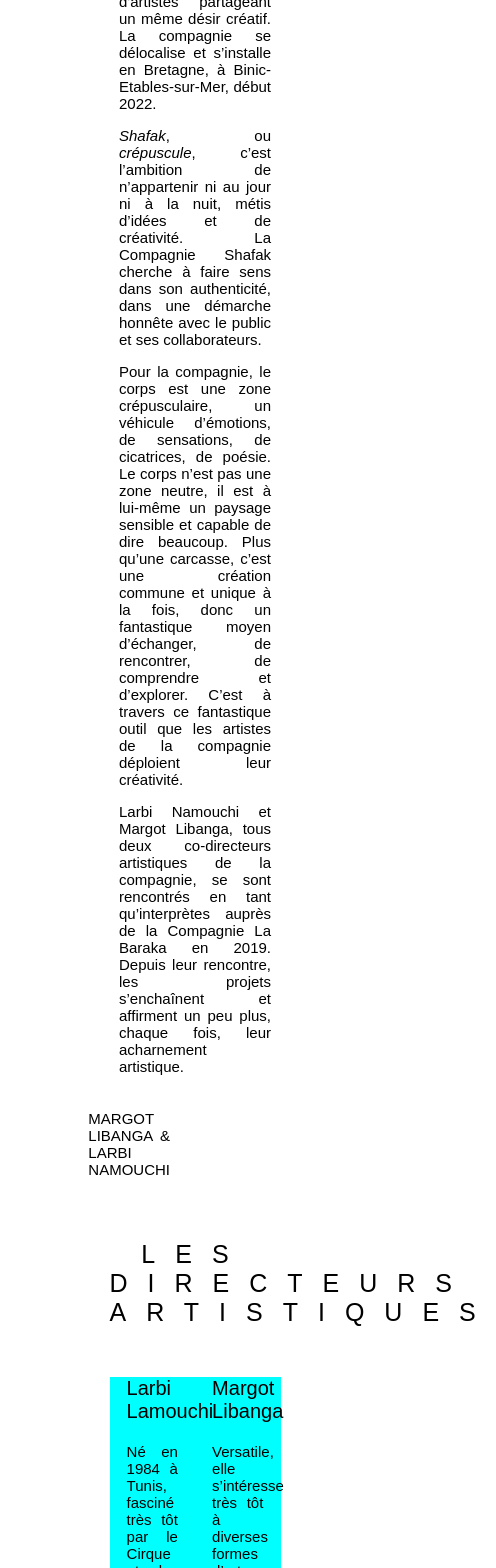
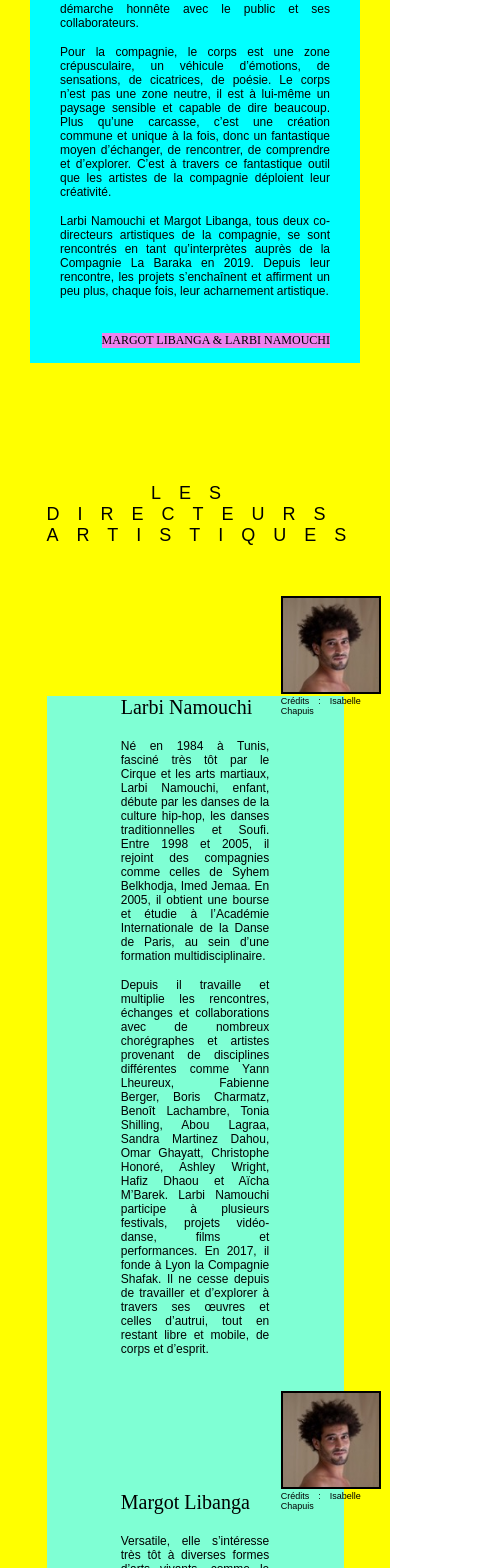
Before and after one commit to MarianneB08/Shafak-Project, a React (Create React App) app in the folder frontend/: page /company in a window 390 px wide. Shown: the part 380-1948 px from the top of the page, 496 px wide, since content can reach past the window. Built offline with nearby package versions, Linux system fonts and the light colour scheme.

Commit message:
Première partie du responsive sur la page Company.js

```diff
--- a/frontend/src/Components/BackgroundVideo.module.scss
+++ b/frontend/src/Components/BackgroundVideo.module.scss
@@ -12,10 +12,10 @@
   }
   .text {
     position: absolute;
-    top: 20rem;
+    top: 25rem;
     left: 50%;
     transform: translate(-50%, 0);
-    color: globals.$color-2;
+    color: globals.$color-1;
     font-size: 1.8rem;
     z-index: 2;
     width: 60%;
--- a/frontend/src/Pages/Company.js
+++ b/frontend/src/Pages/Company.js
@@ -1,5 +1,6 @@
 import React from "react";
 import styles from "./Company.module.scss";
+import PhotoLarbi from "../assets/portrait_Larbi.jpg";
 
 const Company = () => {
   return (
@@ -7,9 +8,9 @@ const Company = () => {
       <article className={styles.aboutCompany}>
         <h2>La compagnie</h2>
         <p>
-          La Compagnie Shafak, a été fondée en octobre 2017 à Lyon, de la
+          La Compagnie Shafak a été fondée en octobre 2017 à Lyon, de la
           rencontre d'artistes partageant un même désir créatif. La compagnie se
-          délocalise et s’installe en Bretagne, à Binic-Etables-sur-Mer, début
+          délocalise et s’installe en Bretagne, à Binic-Étables-sur-Mer, début
           2022.
         </p>
         <p>
@@ -40,7 +41,11 @@ const Company = () => {
         <h2>Les directeurs artistiques</h2>
         <div className={styles.sectionsContainer}>
           <section className={styles.larbiSection}>
-            <h3>Larbi Lamouchi</h3>
+            <h3>Larbi Namouchi</h3>
+            <div className={styles.picture}>
+              <img src={PhotoLarbi} alt="Larbi Namouchi chorégraphe" />
+              <p>Crédits : Isabelle Chapuis</p>
+            </div>
             <p>
               Né en 1984 à Tunis, fasciné très tôt par le Cirque et les arts
               martiaux, Larbi Namouchi, enfant, débute par les danses de la
@@ -65,6 +70,10 @@ const Company = () => {
           </section>
           <section className={styles.margotSection}>
             <h3>Margot Libanga</h3>
+            <div className={styles.picture}>
+              <img src={PhotoLarbi} alt="Larbi Namouchi chorégraphe" />
+              <p>Crédits : Isabelle Chapuis</p>
+            </div>
             <p>
               Versatile, elle s’intéresse très tôt à diverses formes d’arts
               vivants, comme le théâtre contemporain et classique, le chant
--- a/frontend/src/Pages/Company.module.scss
+++ b/frontend/src/Pages/Company.module.scss
@@ -1,13 +1,19 @@
+@use "../globals.module.scss" as globals;
+
+// DESKTOP //
+
 .container {
   width: 100%;
-  height: fit-content;
+  margin-bottom: 5rem;
   padding: 5rem 10rem;
   display: flex;
   flex-direction: column;
   align-items: center;
+  background-color: yellow;
   .aboutCompany {
-    width: 100%;
     position: relative;
+    background-color: aqua;
+    padding: 0 10rem;
     h2 {
       text-align: center;
       text-transform: uppercase;
@@ -17,17 +23,16 @@
       margin-bottom: 5rem;
     }
     p {
-      width: 80%;
       font-size: 1.5rem;
       text-align: justify;
       margin: 0 auto;
       margin-bottom: 1.5rem;
       &:last-child {
-        width: auto;
         margin-top: 2rem;
-        position: absolute;
-        right: 12rem;
+        float: right;
         text-transform: uppercase;
+        font-family: serif;
+        background-color: violet;
       }
       span {
         font-style: italic;
@@ -46,15 +51,18 @@
       margin-bottom: 5rem;
     }
     .sectionsContainer {
+      background-color: aquamarine;
       display: flex;
       justify-content: space-around;
-      background-color: aqua;
       margin: 0 auto;
-      .larbiSection, .margotSection {
+      .larbiSection,
+      .margotSection {
         width: 30%;
+        position: relative;
         h3 {
           font-weight: 300;
           font-size: 2rem;
+          font-family: serif;
           margin-bottom: 2rem;
         }
         p {
@@ -63,6 +71,180 @@
           margin-bottom: 1.5rem;
         }
       }
+      .larbiSection {
+        .picture {
+          position: absolute;
+          top: 4.5rem;
+          left: -15rem;
+          img {
+            border: 2px solid globals.$color-1;
+          }
+          p {
+            font-size: 0.9rem;
+          }
+        }
+      }
+      .margotSection {
+        .picture {
+          position: absolute;
+          top: 4.5rem;
+          right: -15rem;
+          img {
+            border: 2px solid globals.$color-1;
+          }
+          p {
+            font-size: 0.9rem;
+          }
+        }
+      }
     }
   }
 }
+
+// SMALL SCREENS, LAPTOPS //
+
+@media screen and (min-width: 769px) and (max-width: 1024px) {
+  .container {
+    .aboutCompany {
+      padding: 0 5rem;
+      h2 {
+        font-size: 2.2rem;
+      }
+      p {
+        font-size: 1.4rem;
+      }
+    }
+    .aboutDancers {
+      margin-top: 12rem;
+      h2 {
+        font-size: 2.2rem;
+      }
+      .sectionsContainer {
+        width: 90%;
+        .larbiSection,
+        .margotSection {
+          width: 40%;
+          p {
+            font-size: 1.4rem;
+          }
+        }
+      }
+    }
+  }
+}
+
+// INTERMEDIATE QUERIES //
+
+@media screen and (min-width: 300px) and (max-width: 650px) {
+  .container {
+    .aboutDancers {
+      .sectionsContainer {
+        padding: 0;
+        margin-top: 15rem;
+        .larbiSection {
+          width: 100%;
+          .picture {
+            position: absolute;
+            top: -10rem;
+            left: 16rem;
+          }
+        }
+        .margotSection {
+          margin-top: 10rem;
+          width: 100%;
+          .picture {
+            position: absolute;
+            top: -10rem;
+            left: 16rem;
+          }
+        }
+      }
+    }
+  }
+}
+
+// IPADS, TABLETS // & // MOBILE DEVICES //
+
+@media screen and (min-width: 481px) and (max-width: 768px) {
+  .container {
+    padding: 3rem 3rem;
+    .aboutCompany {
+      padding: 0 3rem;
+      h2 {
+        font-size: 1.8rem;
+        letter-spacing: 1.8rem;
+      }
+      p {
+        font-size: 1.2rem;
+      }
+    }
+    .aboutDancers {
+      margin-top: 12rem;
+      h2 {
+        font-size: 1.8rem;
+        letter-spacing: 1.8rem;
+      }
+      .sectionsContainer {
+        display: flex;
+        flex-direction: column;
+        align-items: center;
+        .larbiSection,
+        .margotSection {
+          width: 50%;
+          margin-bottom: 2rem;
+          p {
+            font-size: 1.2rem;
+          }
+        }
+      }
+    }
+  }
+}
+
+// MOBILE DEVICES //
+
+@media screen and (max-width: 480px) {
+  .container {
+    padding: 3rem 3rem;
+    .aboutCompany {
+      padding: 0 3rem;
+      h2 {
+        font-size: 1.5rem;
+        letter-spacing: 1.5rem;
+        margin-bottom: 3rem;
+      }
+      p {
+        font-size: 1.2rem;
+      }
+    }
+    .aboutDancers {
+      margin-top: 12rem;
+      h2 {
+        font-size: 1.8rem;
+        letter-spacing: 1.8rem;
+      }
+      .sectionsContainer {
+        display: flex;
+        flex-direction: column;
+        align-items: center;
+        .larbiSection,
+        .margotSection {
+          width: 50%;
+          margin-bottom: 2rem;
+          p {
+            font-size: 1.2rem;
+          }
+          .picture {
+            img {
+              width: 10rem;
+            }
+            p {
+              display: block;
+              width: 8rem;
+            }
+          }
+        }
+      }
+    }
+  }
+}
```
